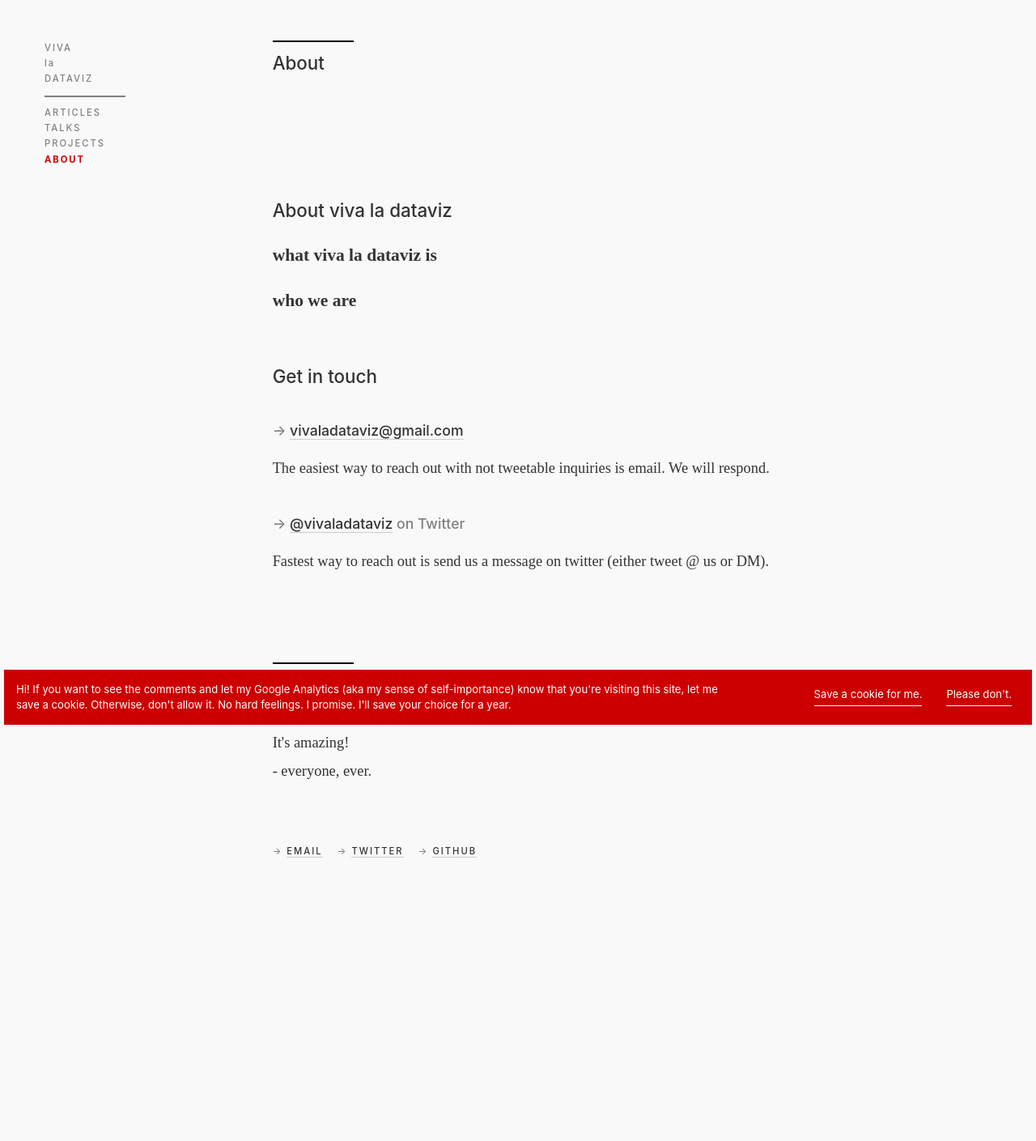
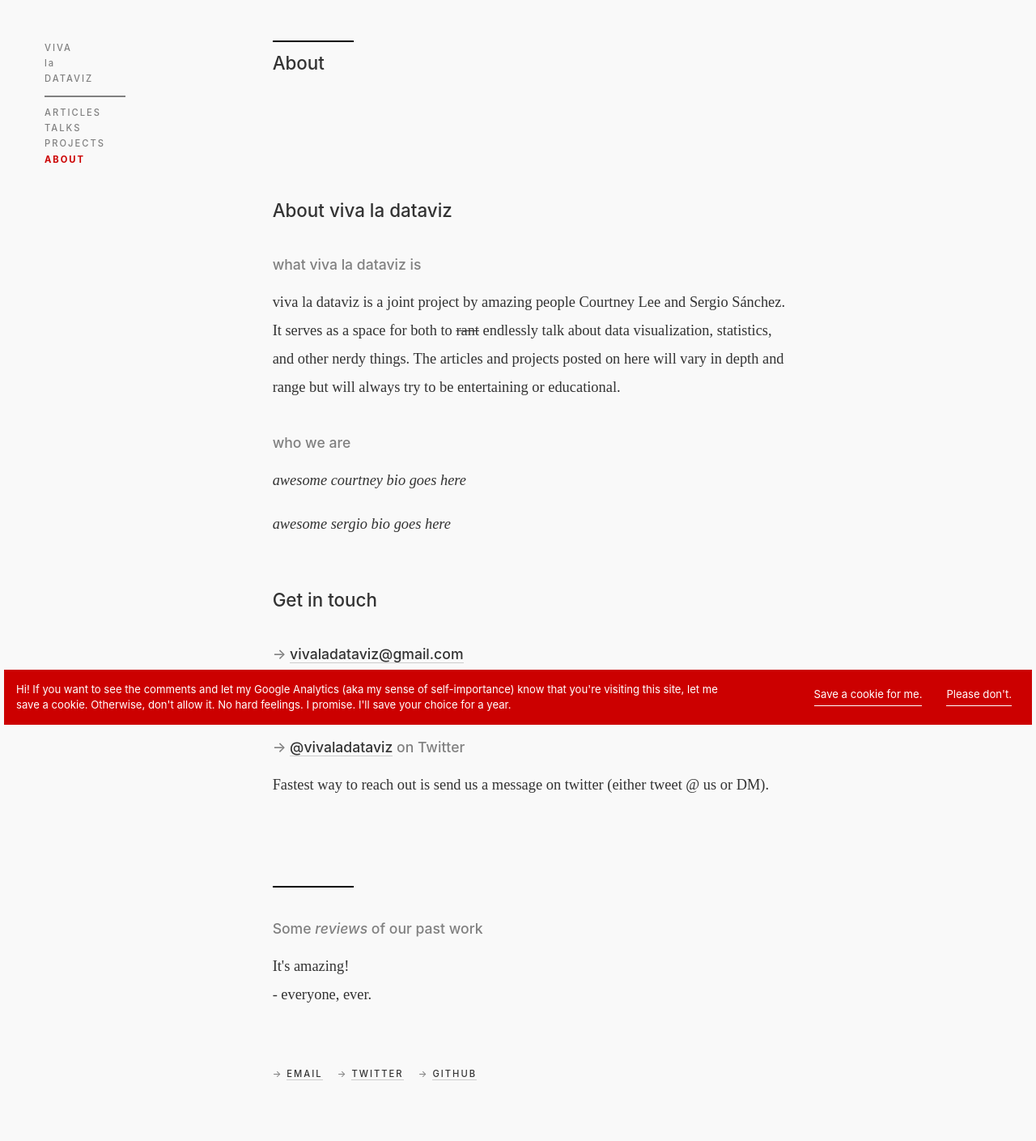
Before and after one commit to vivaladataviz/vivaladataviz.github.io, a Jekyll site: the page built from _posts/2000-01-01---about.md, in a window 1280 px wide. Shown: the whole page at 81% size. Built offline with Jekyll 4.4.1, drawn with Linux system fonts in a browser that asks for light colours; some web fonts are replaced; before the commit the page ends 1133 px from its top, so only the background shows below that.

Commit message:
update about page

```diff
--- a/_posts/2000-01-01---about.md
+++ b/_posts/2000-01-01---about.md
@@ -10,10 +10,13 @@ desc:
 
 # About viva la dataviz
 
-### what viva la dataviz is
+## what viva la dataviz is
+viva la dataviz is a joint project by amazing people Courtney Lee and Sergio Sánchez. It serves as a space for both to ~~rant~~ endlessly talk about data visualization, statistics, and other nerdy things. The articles and projects posted on here will vary in depth and range but will always try to be entertaining or educational.
 
-### who we are
+## who we are
+_awesome courtney bio goes here_
 
+_awesome sergio bio goes here_
 
 # Get in touch
 
```
